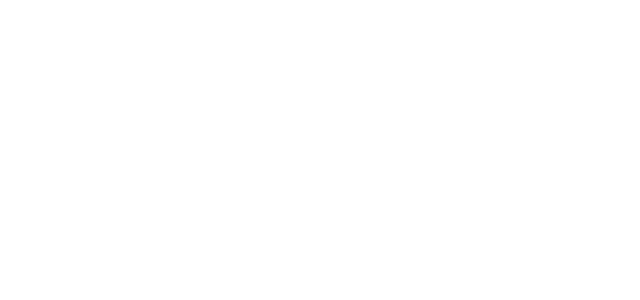
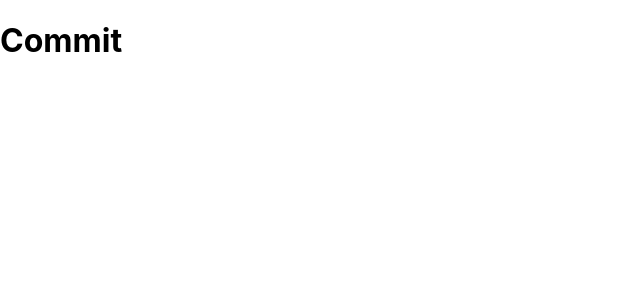
Before and after one commit to FrancisRicle/search_giffs, a React (Create React App) app: page / in a window 1280 px wide. Shown: the top 300 px of the page, without its empty margins (0-640 px from the left). Built offline with nearby package versions, Linux system fonts and the light colour scheme.

Commit message:
change gitignore

```diff
--- a/src/App.js
+++ b/src/App.js
@@ -5,6 +5,7 @@ function App() {
   console.log(process.env)
   return (
     <div>
+        <h1>Commit</h1>
     </div>
   );
 }
```
